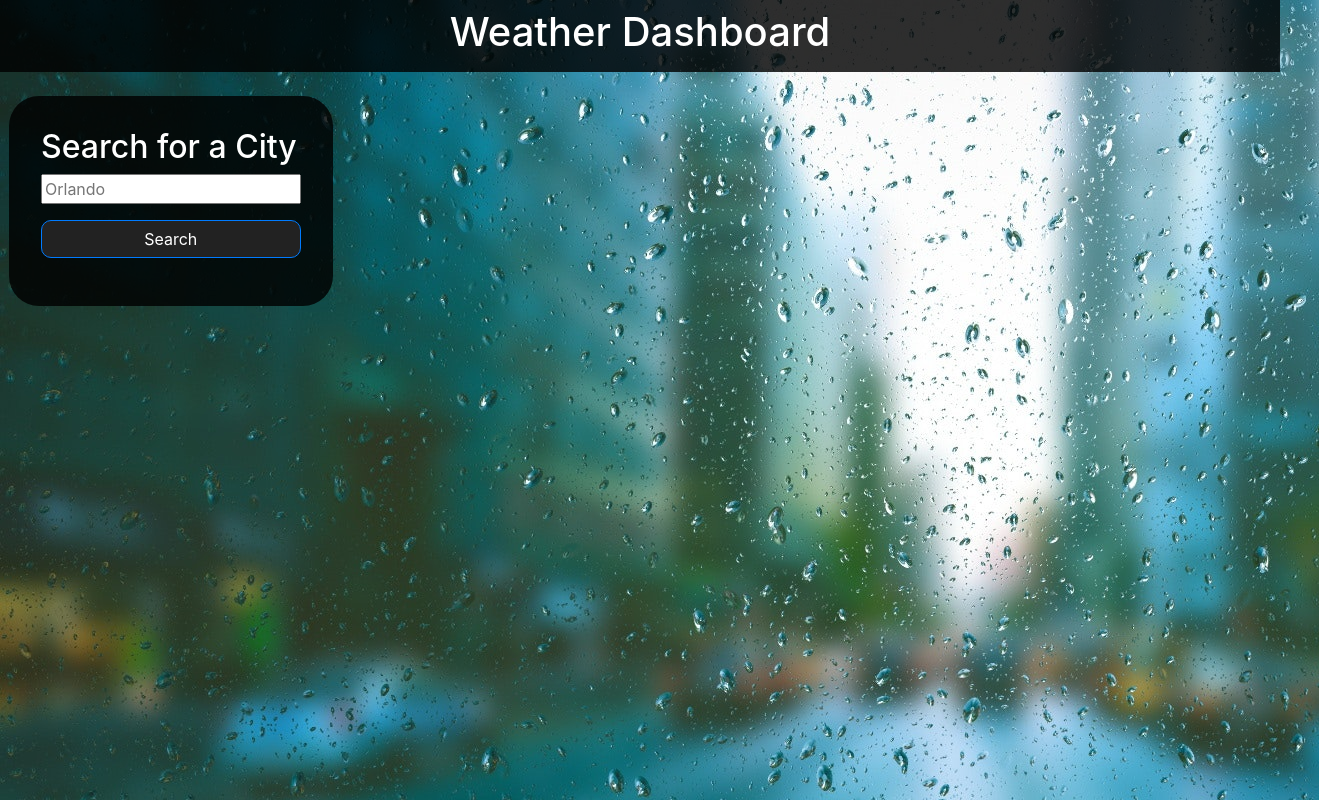
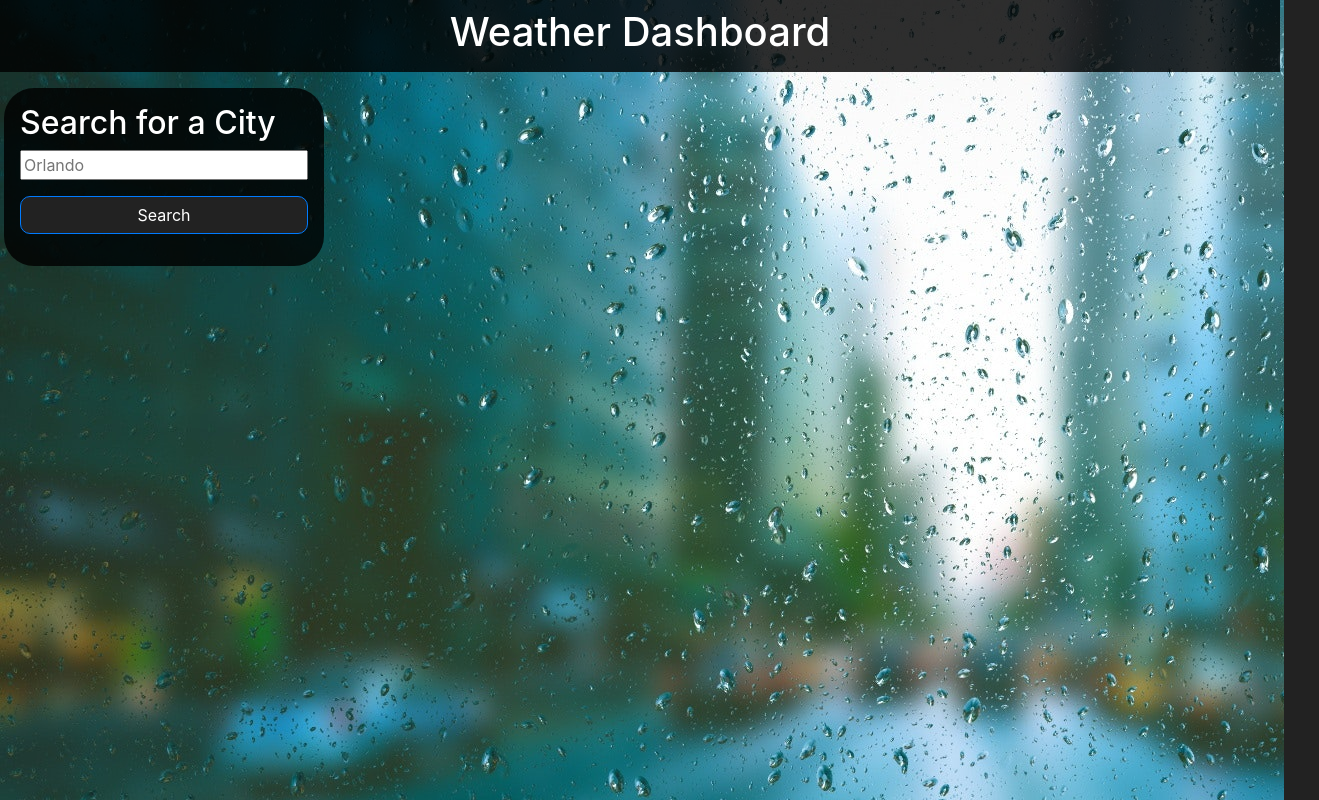
Before and after one commit to youssefojeil/06-Weather-App, a plain HTML site: page index.html in a window 1280 px wide. Shown: the whole page, 1319 px wide, since content can reach past the window. Drawn offline with nearby package versions, Linux system fonts and the light colour scheme.

Commit message:
fixed margins

```diff
--- a/Assets/css/style.css
+++ b/Assets/css/style.css
@@ -20,15 +20,17 @@ body {
     background: #000000d0;
 }
 
-.main-container {
-    flex-wrap: nowrap;
+.search-container {
+    background: #000000d0;
+    padding: 1em;
+    border-radius: 30px;
+    margin: 1em 0 1em 0.25em;
 }
-
 .basic-card-style {
     background: #000000d0;
-    padding: 2em;
+    padding: 1em;
     border-radius: 30px;
-    margin: 1em;
+    margin: 1em 0 0 0.25em;
 }
 
 
--- a/index.html
+++ b/index.html
@@ -10,15 +10,17 @@
     <title>Weather App</title>
 </head>
 <body>
+
+
     <header class="container-fluid text-center text-white p-2 weather-header">
         <h1>Weather Dashboard</h1>
     </header>
 
     <!-- container-->
-    <main class="p-2">
-        <div class="row main-container">
+    <main class=" container-fluid">
+        <div class="row flex-nowrap ">
 
-            <aside class="col-md-3 col-4 search-container basic-card-style">
+            <aside class="col-md-3 col-4 search-container">
                 <h2>Search for a City</h2>
                 <div>
                     <div><input class="w-100" type="text" id="user-input" placeholder="Orlando"></div>
```
